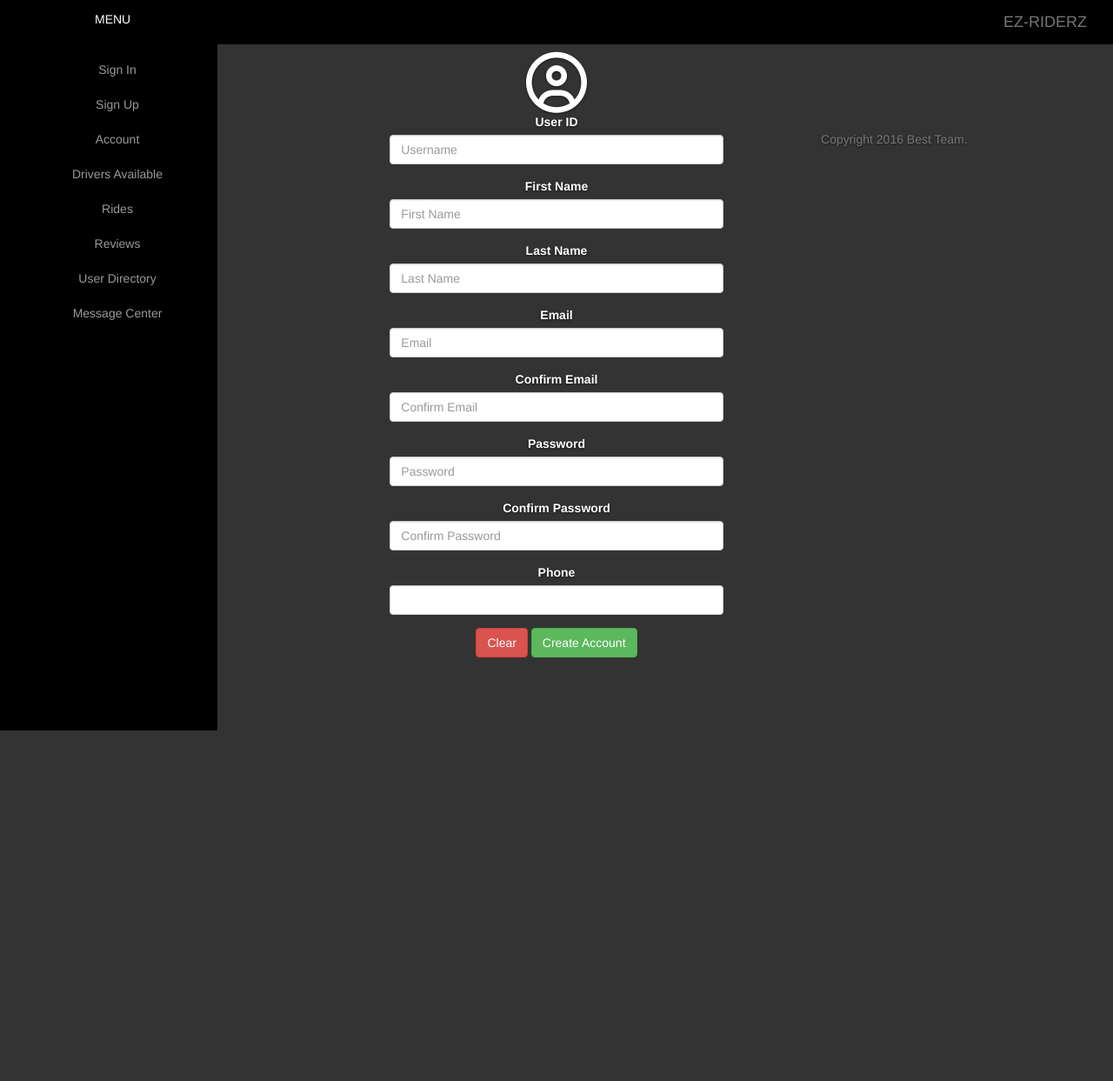
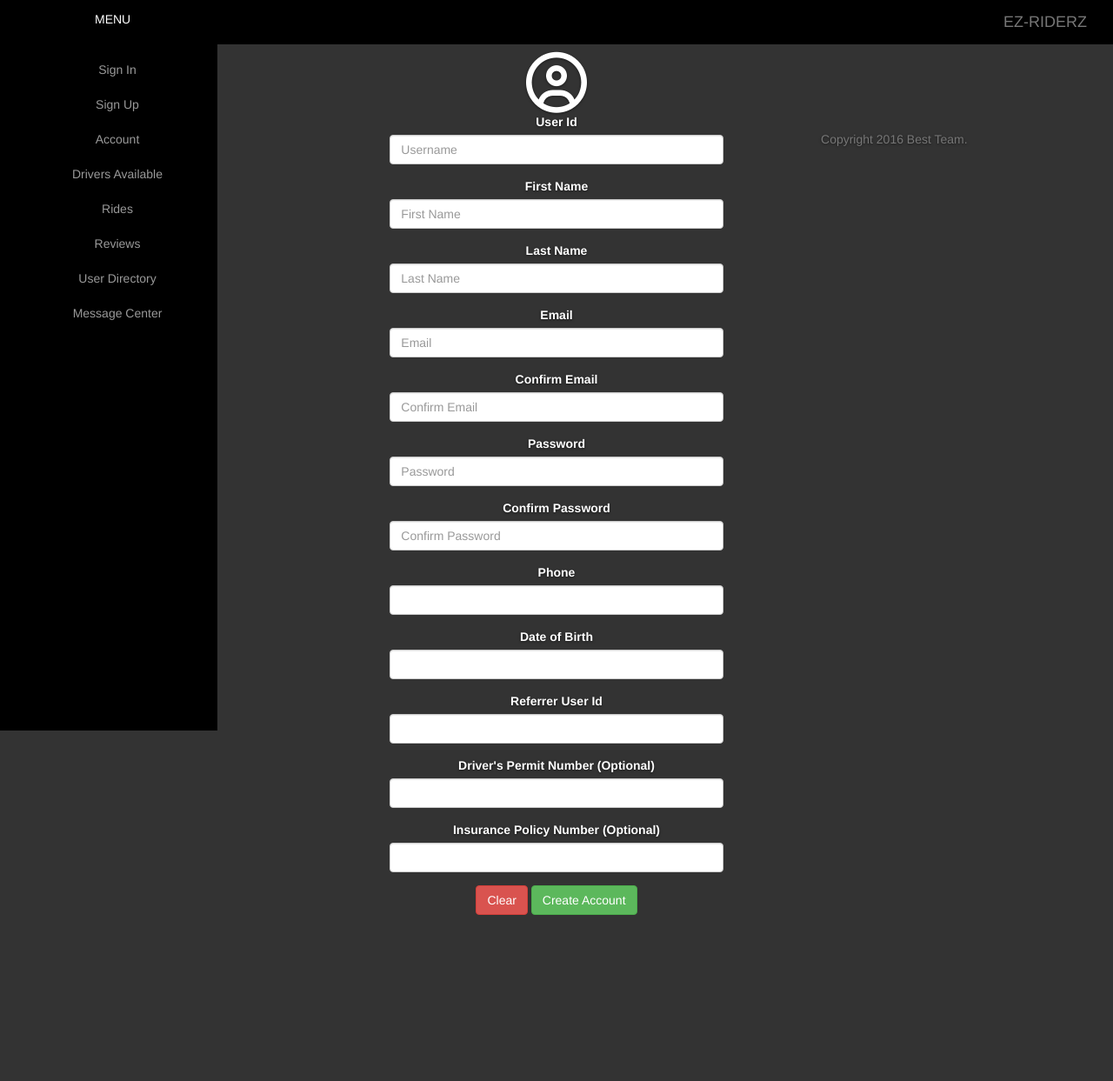
Before and after one commit to DrunkDutch/comp353-project, a PHP site: page /comp353-project/public/view/main/Sign_up.php in a window 1280 px wide. Shown: the top 1243 px of the page at 87% size. Before the commit the page ends 840 px from the top, so only its background shows below. Run offline with PHP 8.4, Linux system fonts and the light colour scheme; the template is opened without the code that fills it, so the values that code supplies are empty; some libraries are stand-ins or nearby versions.

Commit message:
add form fields

```diff
--- a/public/view/main/Sign_up.php
+++ b/public/view/main/Sign_up.php
@@ -15,8 +15,8 @@
 </div></div>
     <form class="container-fluid col-md-4 col-md-offset-4" style="margin-bottom:300px;" action="SignUp.php" method="post">
 	<div class="form-group">
-    <label for="UserID">User ID</label>
-    <input type="UserID" class="form-control" aria-describedby="UsernameHelp" id="exampleInputUser1" placeholder="Username">
+    <label for="UserId">User Id</label>
+    <input type="UserId" class="form-control" aria-describedby="UsernameHelp" id="exampleInputUser1" placeholder="Username">
     </div>
     <div class="form-group">
     <label for="FirstName">First Name</label>
@@ -46,6 +46,22 @@
     <label for="exampleInputPhone1">Phone</label>
     <input type="text" class="form-control" aria-describedby="PhoneHelp" id="exampleInputPhone1" placeholder="">
     </div>
+    <div class="form-group">
+    <label for="DOB">Date of Birth</label>
+    <input type="text" class="form-control" aria-describedby="DOBHelp" id="exampleInputDOB" placeholder="">
+    </div>
+    <div class="form-group">
+    <label for="exampleInputPhone1">Referrer User Id</label>
+    <input type="text" class="form-control" aria-describedby="RUsernameHelp" id="exampleInputRUser" placeholder="">
+    </div>
+    <div class="form-group">
+    <label for="exampleInputPhone1">Driver's Permit Number (Optional)</label>
+    <input type="text" class="form-control" aria-describedby="PermitHelp" id="exampleInputPermit" placeholder="">
+    </div>
+    <div class="form-group">
+    <label for="exampleInputPhone1">Insurance Policy Number (Optional)</label>
+    <input type="text" class="form-control" aria-describedby="InsuranceHelp" id="exampleInputInsurance" placeholder="">
+    </div>
     <button type="reset" class="btn btn-danger">Clear</button>
     <button type="submit" class="btn btn-success">Create Account</button>
     </form>
```
